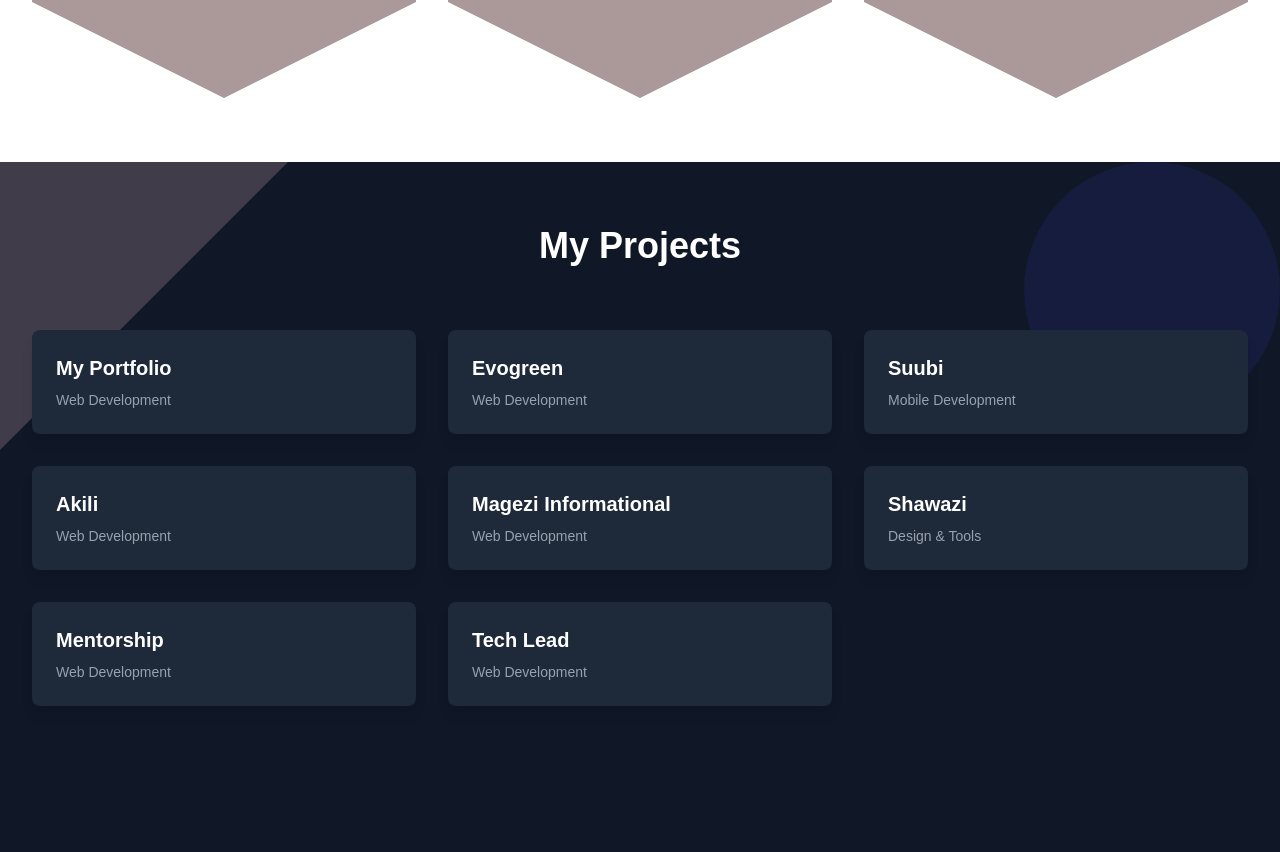
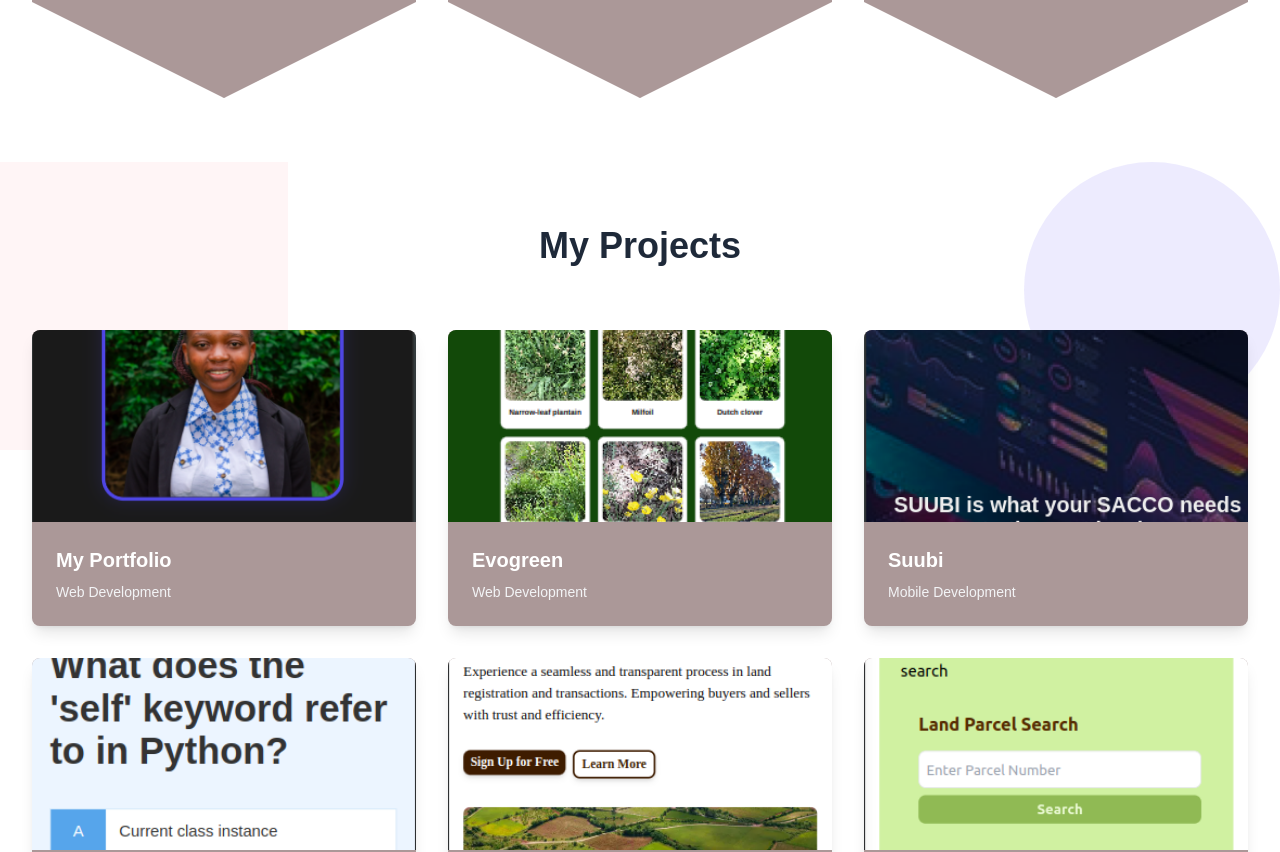
Before and after one commit to kimura-khamali/portfolio_site, a Next.js app: page / in a window 1280 px wide. Shown: the part 1702-2554 px from the top of the page. Built offline with nearby package versions, Linux system fonts and the light colour scheme.

Commit message:
added files

```diff
--- a/src/app/components/Projects.tsx
+++ b/src/app/components/Projects.tsx
@@ -1,16 +1,15 @@
 'use client'
 import React from 'react';
+import Image from 'next/image';
 import shawazi from '../../assets/shawazi.png';
 import shawazi_product from '../../assets/shaproduct.png';
 import Suubi from '../../assets/suubi.png';
-// import Akili from '../../assets/akili.png';
-import Akili from '../../assets/akili (1).png'
+import Akili from '../../assets/akili (1).png';
 import Evogreen from '../../assets/evogreen.png';
 import Portfolio from '../../assets/Brenda.png';
-import Hero from '../../assets/Hero.png';
+// import Hero from '../../assets/Hero.png';
+import Tech_Lead from '../../assets/Tech-lead.png';
 import Trevoh from '../../assets/trevoh.png';
-// import starIcon from '../../assets/star.png';
-// import flowerIcon from '../../assets/flower.png';
 
 const ProjectShowcase = () => {
   const projects = [
@@ -58,28 +57,16 @@ const ProjectShowcase = () => {
     },
     {
       title: 'Tech Lead',
-      screenshot: Hero,
+      screenshot: Tech_Lead,
       link: 'https://tech-lead-lr7t.vercel.app/',
       category: 'Web Development'
     }
   ];
 
   return (
-    <div className="min-h-screen bg-gray-900 text-white relative py-16 px-4 sm:px-6 lg:px-8">
-      {/* Decorative elements */}
-      {/* <img
-        src={flowerIcon}
-        alt="Decorative flower"
-        className="absolute top-16 left-16 w-32 h-32 opacity-70 z-0"
-      /> */}
-      {/* <img
-        src={starIcon}
-        alt="Decorative star"
-        className="absolute bottom-16 right-16 w-24 h-24 opacity-70 z-0"
-      /> */}
-
+    <div className="min-h-screen bg-white text-gray-800 relative py-16 px-4 sm:px-6 lg:px-8">
       {/* Triangle shape in the background */}
-      <div className="absolute left-0 top-0 w-72 h-72 bg-rose-200 opacity-20 clip-triangle z-0"></div>
+      <div className="absolute left-0 top-0 w-72 h-72 bg-rose-200 opacity-20 z-0"></div>
 
       <div className="max-w-7xl mx-auto relative z-10">
         <h2 className="text-4xl font-bold text-center mb-16">My Projects</h2>
@@ -88,7 +75,7 @@ const ProjectShowcase = () => {
           {projects.map((project, index) => (
             <div
               key={index}
-              className="bg-gray-800 rounded-lg overflow-hidden shadow-lg transform transition-transform hover:-translate-y-2 duration-300 group"
+              className="bg-[#AB9898] rounded-lg overflow-hidden shadow-lg transform transition-transform hover:-translate-y-2 duration-300 group"
             >
               <a
                 href={project.link}
@@ -96,19 +83,26 @@ const ProjectShowcase = () => {
                 rel="noopener noreferrer"
                 className="block"
               >
-                <div className="relative overflow-hidden">
-                  {/* <img
+                <div className="relative w-full h-48 overflow-hidden">
+                  <Image
                     src={project.screenshot}
                     alt={project.title}
-                    className="w-full h-64 object-cover transition-transform duration-300 group-hover:scale-110"
-                  /> */}
+                    className="transition-transform duration-300 group-hover:scale-110"
+                    width={400}
+                    height={225}
+                    style={{
+                      objectFit: 'cover',
+                      width: '100%',
+                      height: '100%'
+                    }}
+                  />
                   <div className="absolute inset-0 bg-black opacity-0 group-hover:opacity-20 transition-opacity duration-300"></div>
                 </div>
                 <div className="p-6">
                   <h3 className="text-xl font-semibold text-white mb-2">
                     {project.title}
                   </h3>
-                  <p className="text-gray-400 text-sm">
+                  <p className="text-gray-100 text-sm">
                     {project.category}
                   </p>
                 </div>
@@ -119,7 +113,7 @@ const ProjectShowcase = () => {
       </div>
 
       {/* Decorative circle */}
-      <div className="absolute right-0 top-0 w-64 h-64 rounded-full bg-indigo-600 opacity-10 z-0"></div>
+      <div className="absolute right-0 top-0 w-64 h-64 rounded-full bg-indigo-600 opacity-10"></div>
 
       {/* CSS for clip paths */}
       <style jsx>{`
```
Also changed, not shown: src/assets/Tech-lead.png (added).
